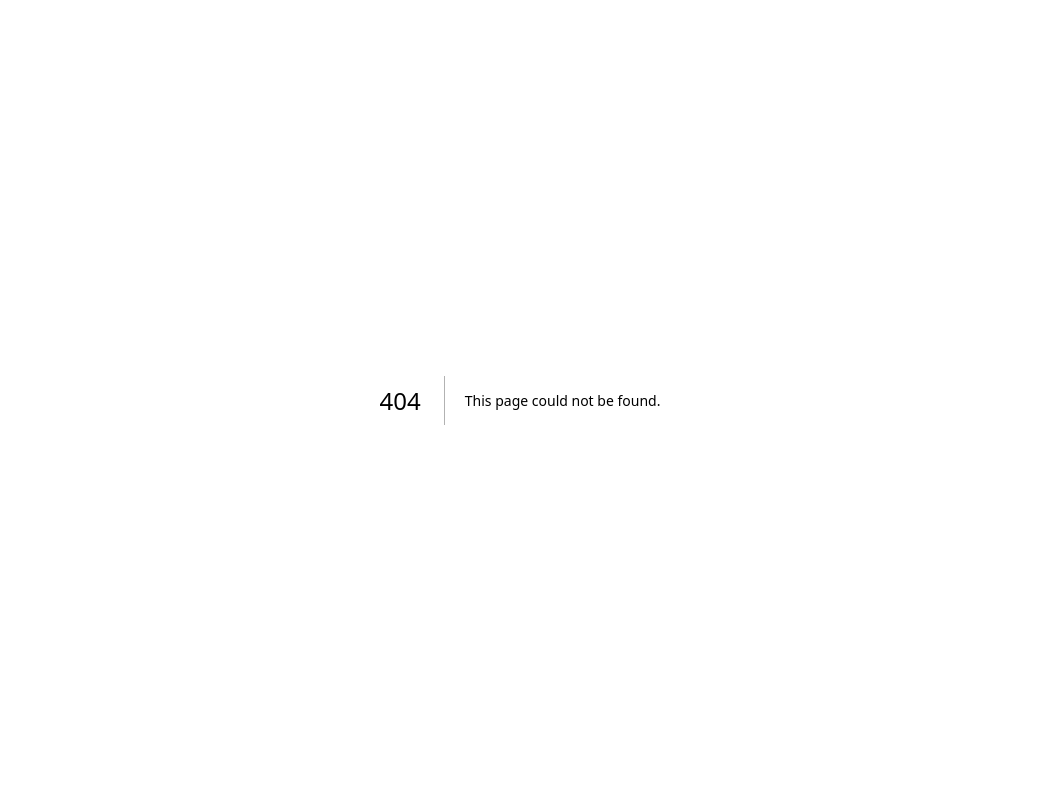
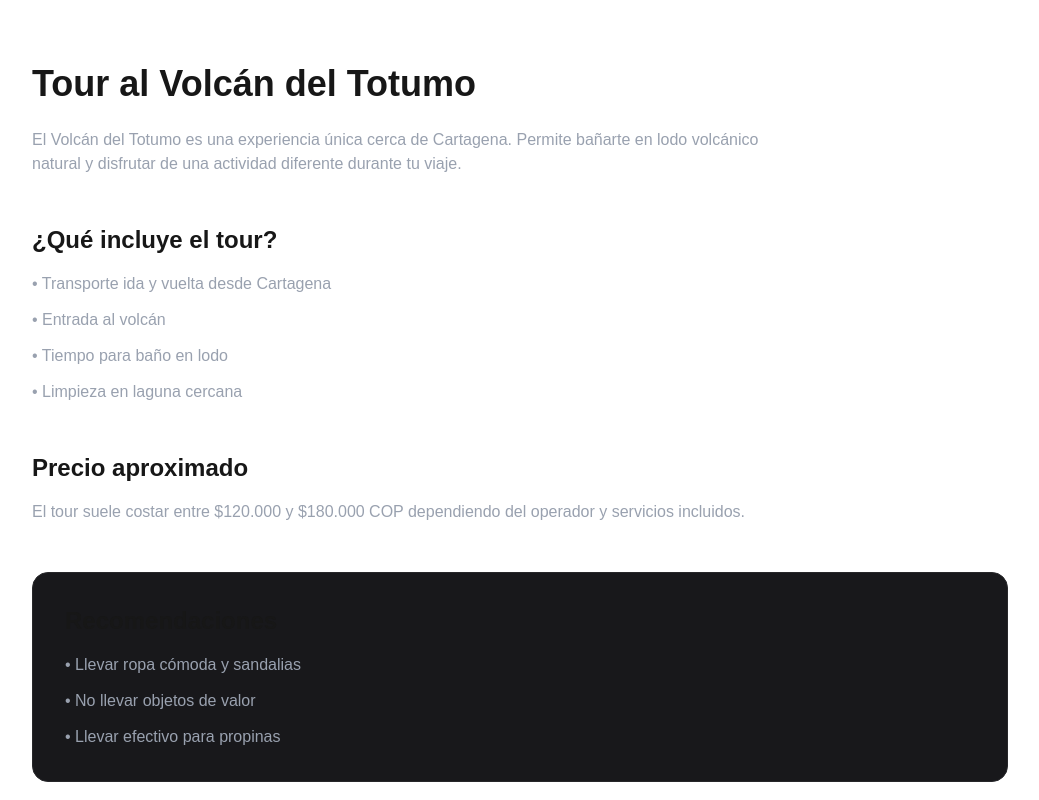
Before and after one commit to Tavodev93/Viajasmart, a Next.js app: page /cartagena/tours/volcan-del-totumo in a window 1280 px wide. Before the commit this address had no page. Shown: the top 800 px of the page, without its empty margins (120-1159 px from the left). Built offline with nearby package versions, Linux system fonts and the light colour scheme.

Commit message:
Optimize Volcan del Totumo page

```diff
--- /dev/null
+++ b/app/cartagena/tours/volcan-del-totumo/page.tsx
@@ -0,0 +1,67 @@
+import Link from "next/link";
+
+export const metadata = {
+  title: "Volcán del Totumo 2026 | Precio, Qué Incluye y Consejos",
+  description:
+    "Guía completa del tour al Volcán del Totumo desde Cartagena. Precios actualizados, qué incluye y recomendaciones antes de ir.",
+};
+
+export default function VolcanDelTotumo() {
+  return (
+    <main className="max-w-5xl mx-auto px-6 py-16">
+
+      <h1 className="text-4xl font-bold mb-6">
+        Tour al Volcán del Totumo
+      </h1>
+
+      <p className="text-gray-400 mb-12 max-w-3xl">
+        El Volcán del Totumo es una experiencia única cerca de Cartagena.
+        Permite bañarte en lodo volcánico natural y disfrutar de una actividad
+        diferente durante tu viaje.
+      </p>
+
+      <section className="mb-12">
+        <h2 className="text-2xl font-semibold mb-4">
+          ¿Qué incluye el tour?
+        </h2>
+        <ul className="space-y-3 text-gray-400">
+          <li>• Transporte ida y vuelta desde Cartagena</li>
+          <li>• Entrada al volcán</li>
+          <li>• Tiempo para baño en lodo</li>
+          <li>• Limpieza en laguna cercana</li>
+        </ul>
+      </section>
+
+      <section className="mb-12">
+        <h2 className="text-2xl font-semibold mb-4">
+          Precio aproximado
+        </h2>
+        <p className="text-gray-400">
+          El tour suele costar entre $120.000 y $180.000 COP
+          dependiendo del operador y servicios incluidos.
+        </p>
+      </section>
+
+      <section className="mb-12 bg-zinc-900 border border-zinc-800 rounded-2xl p-8">
+        <h2 className="text-2xl font-semibold mb-4">
+          Recomendaciones
+        </h2>
+        <ul className="space-y-3 text-gray-400">
+          <li>• Llevar ropa cómoda y sandalias</li>
+          <li>• No llevar objetos de valor</li>
+          <li>• Llevar efectivo para propinas</li>
+        </ul>
+      </section>
+
+      <section className="mt-16 text-center">
+        <Link
+          href="/cartagena/mejores-tours"
+          className="text-cyan-400 hover:underline"
+        >
+          ← Ver comparativa de mejores tours
+        </Link>
+      </section>
+
+    </main>
+  );
+}
```
